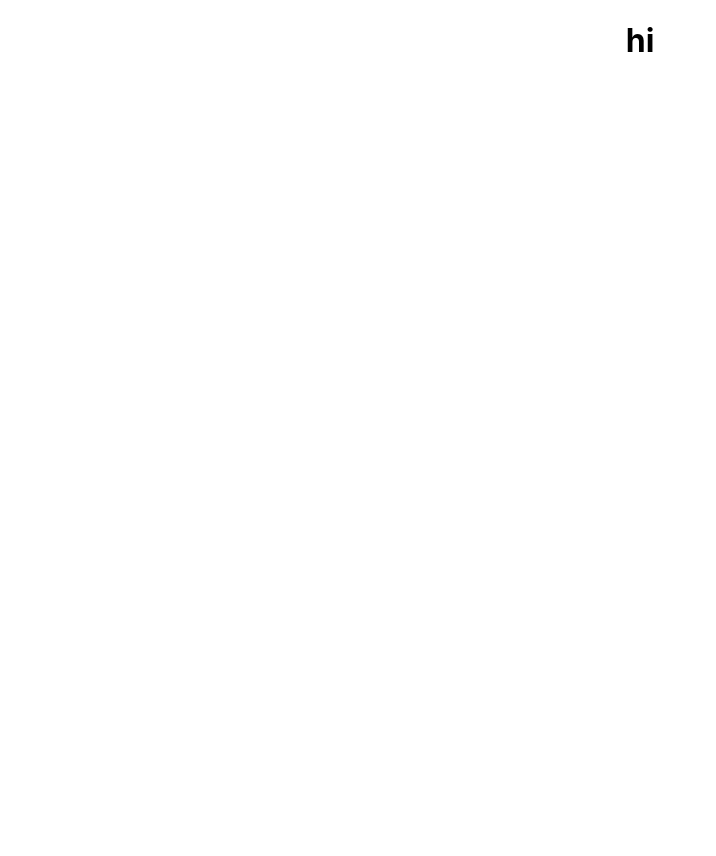
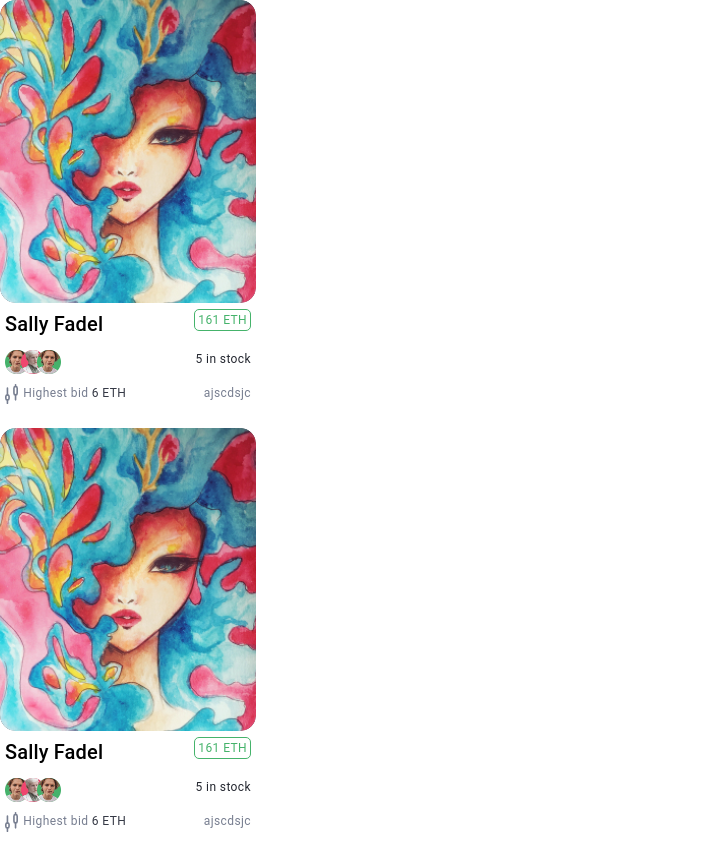
Before and after one commit to sahilgundecha/crypter, a React (Create React App) app: page /carosel in a window 1280 px wide. Shown: the whole page, without its empty margins (0-716 px from the left). Before the commit the page ends 800 px from the top, so only its background shows below. Built offline with nearby package versions, Linux system fonts and the light colour scheme.

Commit message:
bid card

```diff
--- a/src/Components/Bidcard/Bidcard.tsx
+++ b/src/Components/Bidcard/Bidcard.tsx
@@ -13,28 +13,50 @@ import Button from "@mui/material/Button";
 import FavoriteIcon from "@mui/icons-material/Favorite";
 import FavoriteBorderIcon from "@mui/icons-material/FavoriteBorder";
 
-const Bidcard = () => {
+interface cardProps {
+  colData: {
+    cardIt: {
+      id: number;
+      mainImg: string;
+      artName: string;
+      ETH: number;
+      inStock: number;
+      highestBid: number;
+      bidType: string;
+      creatorList?: any;
+    }[];
+  };
+}
+const Bidcard = (props: cardProps) => {
+  const { cardIt } = props.colData;
   const [pressed, setPressed] = useState<boolean>(false);
   const pressing = () => {
     setPressed(!pressed);
   };
   return (
-    <div className="temp">
+    <span>
+      {cardIt.map((props) => {
+        return (
+          <>
             <Card
-        style={{ boxShadow: "none", width: "max-content" }}
+              style={{
+                boxShadow: "none",
+                width: "max-content",
+              }}
               className="cardmedia1"
             >
               <Box className="boxwrap">
                 <CardMedia
                   component="img"
-            image={bidImg}
+                  image={props.mainImg}
                   alt="green iguana"
                   className="cardmedia"
                 />
               </Box>
               <Box>
                 <Button variant="contained" className="mybutton">
-            Place a bid <img src={bidIcon} alt="icon" className="bigiImg" />
+                  Place a bid{" "}
+                  <img src={bidIcon} alt="icon" className="bigiImg" />
                 </Button>
               </Box>
               <Box
@@ -72,12 +94,12 @@ const Bidcard = () => {
               >
                 <Box>
                   <Typography variant="h6" color="black">
-              {/* {CardData.artName} */}Amazing digital art
+                    {props.artName}
                   </Typography>
                 </Box>
                 <Box>
                   <Typography variant="caption" className="greenText">
-              {/* {CardData.ETH} */}2.4 ETH
+                    {props.ETH} ETH
                   </Typography>
                 </Box>
               </CardContent>
@@ -99,7 +121,7 @@ const Bidcard = () => {
                 <img src={creator} alt="" />
 
                 <Typography variant="caption" className="inStock">
-            {/* {CardData.inStock} */} 3 in stock
+                  {props.inStock} in stock
                 </Typography>
               </CardContent>
               <CardContent
@@ -124,16 +146,19 @@ const Bidcard = () => {
                   />
                   <Typography variant="caption" className="bid">
                     Highest bid{" "}
-              <span className="eth">{/* {CardData.highestBid} */} 0.04ETH</span>
+                    <span className="eth">{props.highestBid} ETH</span>
                   </Typography>
                 </Box>
 
                 <Typography variant="caption" className="newBid">
-            {/* {CardData.bidType} 🔥 */}new Bid 🔥
+                  {props.bidType}
                 </Typography>
               </CardContent>
             </Card>
-    </div>
+          </>
+        );
+      })}
+    </span>
   );
 };
 
--- a/src/Components/Bidcard/Carosel.tsx
+++ b/src/Components/Bidcard/Carosel.tsx
@@ -1,9 +1,24 @@
-import React, { Component } from "react";
+import React, { Component, useState } from "react";
 import Bidcard from "./Bidcard";
 import Data from "./bidcardArray";
 
+interface cardProps {
+  colData: {
+    cardIt: {
+      id: number;
+      mainImg: string;
+      artName: string;
+      ETH: number;
+      inStock: number;
+      highestBid: number;
+      bidtype: string;
+      creatorList?: any;
+    }[];
+  };
+}
 const carosel = () => {
-  return <h1>hi</h1>;
+  // const [bidArray, setBidArray] = useState(Data);
+  return <Bidcard colData={Data} />;
 };
 
 export default carosel;
--- a/src/Components/Bidcard/bidcardArray.tsx
+++ b/src/Components/Bidcard/bidcardArray.tsx
@@ -1,18 +1,19 @@
+import img1 from "../../Assets/images/bidImg.png";
+
 const Data = {
-  bidArray: [
+  cardIt: [
     {
       id: 1,
-      mainImg: "../../Assets/images/bidImg.png",
+      mainImg: img1,
       artName: "Sally Fadel",
       ETH: 161,
       inStock: 5,
       highestBid: 6,
-
       bidType: "ajscdsjc",
     },
     {
-      id: 1,
-      mainImg: "../../Assets/images/bidImg.png",
+      id: 2,
+      mainImg: img1,
       artName: "Sally Fadel",
       ETH: 161,
       inStock: 5,
--- a/src/Pages/Test.tsx
+++ b/src/Pages/Test.tsx
@@ -2,7 +2,7 @@ import React from "react";
 import logo from "../Assets/images/cronjLogo.png";
 import Bidcard from "../Components/Bidcard/Bidcard";
 const Test = () => {
-  return <Bidcard />;
+  return <h1>test</h1>;
 };
 
 export default Test;
```
Lines whose indentation alone changed are shown as unchanged.
